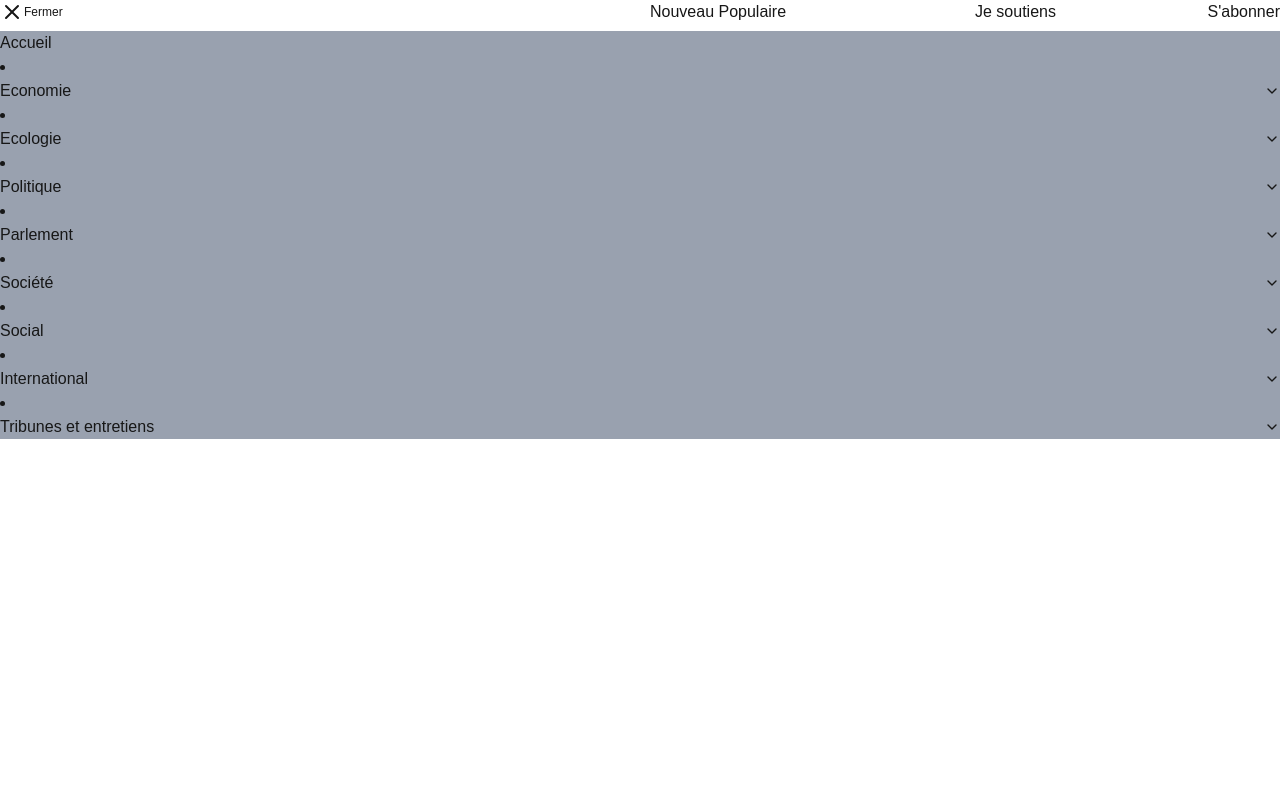
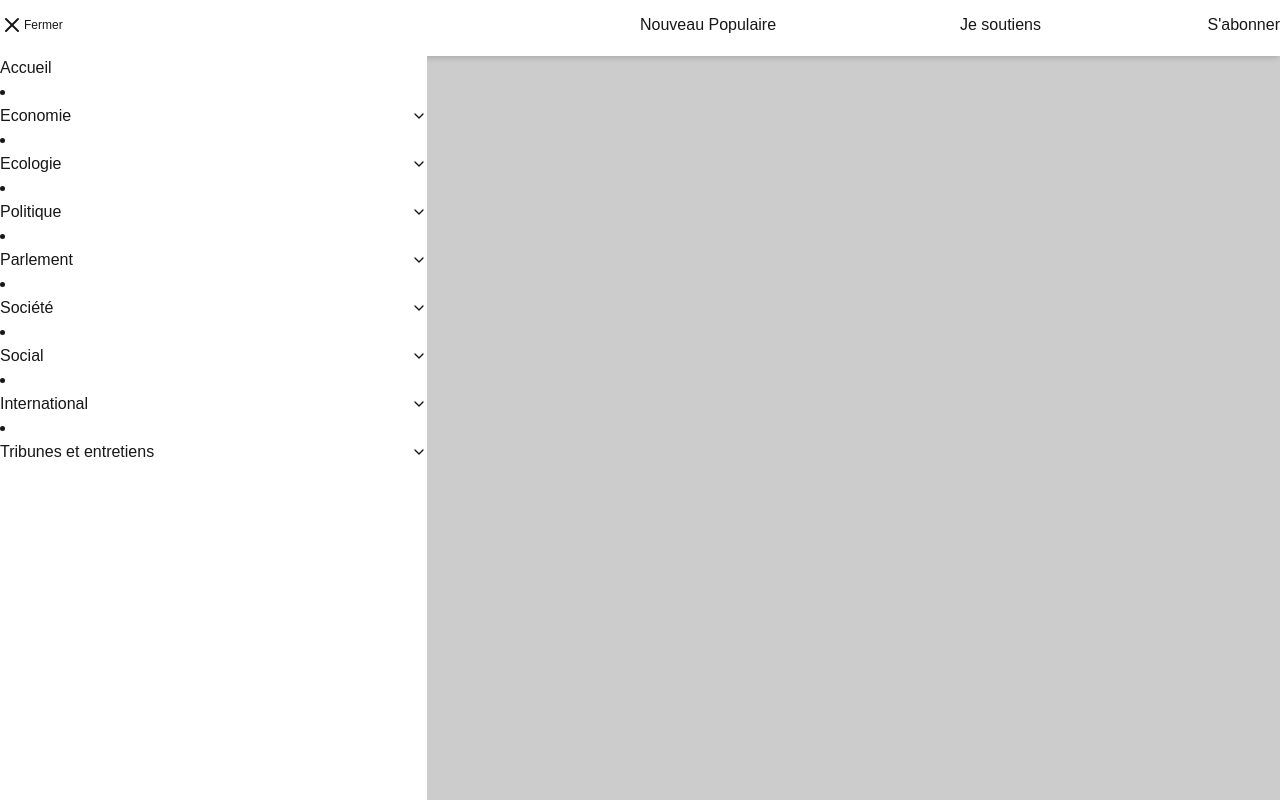
Before and after one commit to Dokryptos/sanity-custom, a Next.js app: page / in a window 1280 px wide. Both pictures are taken after a click on the button "Menu". Built offline with nearby package versions, Linux system fonts and the light colour scheme.

Commit message:
fixing opacity and marging burger menu

```diff
--- a/components/layout/navbar/index.tsx
+++ b/components/layout/navbar/index.tsx
@@ -3,7 +3,7 @@ import React, { useState } from "react";
 import Grid from "@/components/ui/grid";
 import Link from "next/link";
 import { Menu, X, ChevronDown } from "lucide-react";
-
+import { motion, AnimatePresence } from "framer-motion";
 export default function LayoutNavbar() {
   const [openMenu, setOpenMenu] = useState(false);
   const [openIndex, setOpenIndex] = useState<number | null>(null);
@@ -87,12 +87,12 @@ export default function LayoutNavbar() {
     },
   ];
   return (
-    <nav>
-      <Grid className="gap-5">
+    <nav className="fixed inset-0 bg-white z-50 flex flex-col h-10 tablet:h-14 justify-center shadow-md">
+      <Grid>
         <div className="laptop:col-start-1 laptop:col-span-6 tablet:col-span-2 pl-5">
           <button
             type="button"
-            className="p-2 cursor-pointer"
+            className="p-2 cursor-pointer 0"
             onClick={() => {
               setOpenMenu(!openMenu);
             }}
@@ -110,36 +110,76 @@ export default function LayoutNavbar() {
             )}
           </button>
           {openMenu && (
-            <div className="absolute flex left-0 flex-col z-50 bg-gray-400 w-full">
+            <AnimatePresence>
+              <>
+                <motion.div
+                  initial={{ opacity: 0 }}
+                  animate={{ opacity: 0.2 }}
+                  exit={{ opacity: 0 }}
+                  transition={{ duration: 0.3 }}
+                  className="fixed top-14 inset-0 bg-black z-20"
+                  onClick={() => setOpenMenu(false)} // ferme si on clique dehors
+                />
+                <motion.div
+                  initial={{ x: "-100%", height: "100%" }}
+                  animate={{ x: 0, height: "100%" }}
+                  exit={{ x: "-100%", height: "100%" }}
+                  transition={{ duration: 0.3, ease: "easeInOut" }}
+                  className={`fixed top-10 tablet:top-14 bg-white z-50 flex flex-col p-6 w-full tablet:w-1/2 laptop:w-1/3`}
+                >
                   <Link href="/">Accueil</Link>
                   {menuData.map((item, i) => (
-                <li key={i} className="group">
+                    <li key={i} className="group p-20">
                       <div
                         onClick={() => setOpenIndex(openIndex === i ? null : i)}
-                    className="flex items-center justify-between w-full"
+                        className="flex items-center justify-between w-full p-5"
                       >
                         {item.label}
                         <ChevronDown
                           className={`${openIndex === i ? "rotate-180" : "rotate-0"} w-4 h-4 transition-transform duration-300`}
                         />
                       </div>
+                      <AnimatePresence>
                         {openIndex === i && (
-                    <ul className="ml-6 mt-2 space-y-1 text-sm text-gray-600">
+                          <motion.ul
+                            initial={{
+                              height: 0,
+                              opacity: 0,
+                            }}
+                            animate={{
+                              height: "auto",
+                              opacity: 1,
+                            }}
+                            exit={{
+                              height: 0,
+                              opacity: 0,
+                            }}
+                            transition={{ duration: 0.3, ease: "easeInOut" }}
+                            className="pl-6 text-sm grid grid-cols-2 gap-3 overflow-hidden"
+                          >
                             {item.sub.map((subItem, j) => (
-                        <li key={j}>
+                              <motion.li
+                                key={j}
+                                initial={{ opacity: 0, y: -5 }}
+                                animate={{ opacity: 1, y: 0 }}
+                                transition={{ delay: j * 0.01 }}
+                              >
                                 <Link
                                   href={subItem.href}
-                            className="block hover:text-blue-600"
+                                  className="block hover:underline"
                                 >
                                   {subItem.label}
                                 </Link>
+                              </motion.li>
+                            ))}
+                          </motion.ul>
+                        )}
+                      </AnimatePresence>
                     </li>
                   ))}
-                    </ul>
-                  )}
-                </li>
-              ))}
-            </div>
+                </motion.div>
+              </>
+            </AnimatePresence>
           )}
         </div>
 
@@ -150,7 +190,7 @@ export default function LayoutNavbar() {
           <div className="tablet:flex hidden">
             <Link href="/soutiens">Je soutiens</Link>
           </div>
-          <div>
+          <div className="">
             <Link href="/soutiens">S&#39;abonner</Link>
           </div>
         </div>
--- a/components/ui/grid/image/chevronDown.tsx
+++ /dev/null
@@ -1,7 +0,0 @@
-import { ChevronDown } from "lucide-react";
-
-const App = () => {
-  return <ChevronDown />;
-};
-
-export default App;
--- a/package.json
+++ b/package.json
@@ -14,6 +14,7 @@
     "@sanity/image-url": "^1.2.0",
     "@sanity/orderable-document-list": "^1.4.0",
     "@sanity/vision": "^4.6.0",
+    "framer-motion": "^12.23.12",
     "lucide-react": "^0.542.0",
     "next": "15.5.2",
     "next-sanity": "^10.0.15",
```
Also changed, not shown: 1 other file (tests, documents, lock files or other folders). Lines whose indentation alone changed are shown as unchanged.
